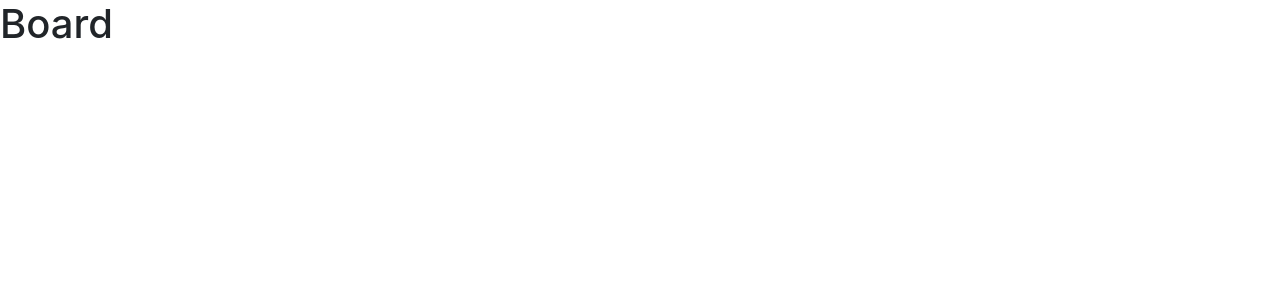
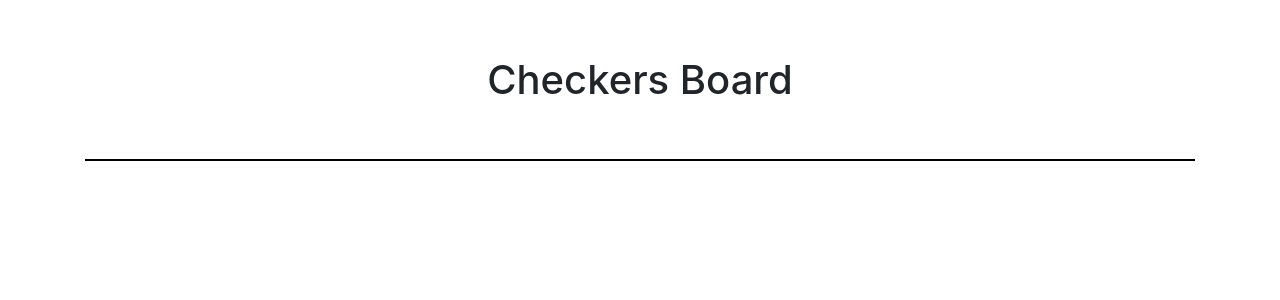
Before and after one commit to mcmalfaro140/drivenTest, a Next.js app: page / in a window 1280 px wide. Shown: the top 300 px of the page. Built offline with nearby package versions, Linux system fonts and the light colour scheme.

Commit message:
board component added

```diff
--- /dev/null
+++ b/components/Board.js
@@ -0,0 +1,11 @@
+import { Container, Row, Col } from 'reactstrap';
+
+export default class Board extends React.Component{
+    render(){
+        return(
+            <Container className="board">
+
+            </Container>
+        )
+    }
+}
--- a/pages/index.js
+++ b/pages/index.js
@@ -1,11 +1,11 @@
-import Head from 'next/head'
-// import styles from '../styles/Home.module.css'
-// import '../styles/App.scss'
+import { Container, Row, Col } from 'reactstrap';
+import Board from '../components/Board'
 
 export default function Home() {
   return (
-    <div >
-      <h1>Board</h1>
-    </div>
+    <Container>
+      <h1 className="header">Checkers Board</h1>
+      <Board/>
+    </Container>
   )
 }
--- a/styles/App.scss
+++ b/styles/App.scss
@@ -1,2 +1,8 @@
 //import Core Files
 @import '../node_modules/bootstrap/dist/css/bootstrap.min.css';
+
+//import pages style
+@import './pages_style/index';
+
+//import components style
+@import './comp_style/board'
--- /dev/null
+++ b/styles/comp_style/_board.scss
@@ -0,0 +1,3 @@
+.board{
+    border: 1px solid black;
+}
--- /dev/null
+++ b/styles/pages_style/_index.scss
@@ -0,0 +1,4 @@
+.header{
+    text-align: center;
+    margin: 5%;
+}
```
